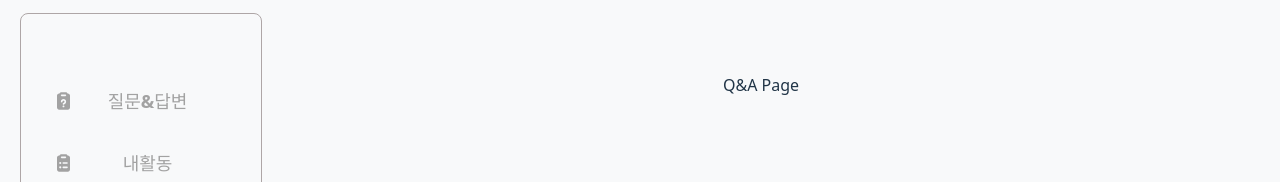
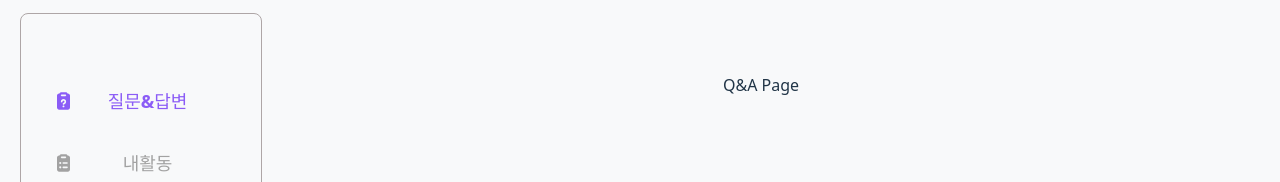
Before and after one commit to DevQoo/devqoo-frontend, a Vue app: page /home in a window 1280 px wide. Shown: the part 155-337 px from the top of the page. Built offline with nearby package versions, Linux system fonts and the light colour scheme.

Commit message:
path 설정 이름 수정, 정확한 path가 일치하면 링크 글자 색 활성화

```diff
--- a/src/components/Sidebar.vue
+++ b/src/components/Sidebar.vue
@@ -3,7 +3,7 @@
     <nav>
       <ul>
         <li>
-          <router-link to="/home/q" class="nav-link"
+          <router-link to="/home" class="nav-link"
             ><font-awesome-icon
               icon="fa-solid fa-clipboard-question"
               class="nav-icon"
@@ -12,7 +12,7 @@
           </router-link>
         </li>
         <li>
-          <router-link to="/home/a" class="nav-link"
+          <router-link to="/home/my" class="nav-link"
             ><font-awesome-icon
               icon="fa-solid fa-clipboard-list"
               class="nav-icon"
@@ -67,11 +67,10 @@ span {
   text-align: center;
 }
 
-.router-link-active span {
+.router-link-exact-active span {
   color: #8b5cf6;
 }
-
-.router-link-active .nav-icon {
+.router-link-exact-active .nav-icon {
   color: #8b5cf6;
 }
 </style>
--- a/src/router/index.js
+++ b/src/router/index.js
@@ -20,11 +20,6 @@ const routes = [
     component: Home,
     meta: { requiresAuth: false },
     children: [
-      {
-        path: 'q',
-        name: 'PostListView',
-        component: PostListView
-      },
       {
         path: 'a',
         name: 'PostDetailView',
```
